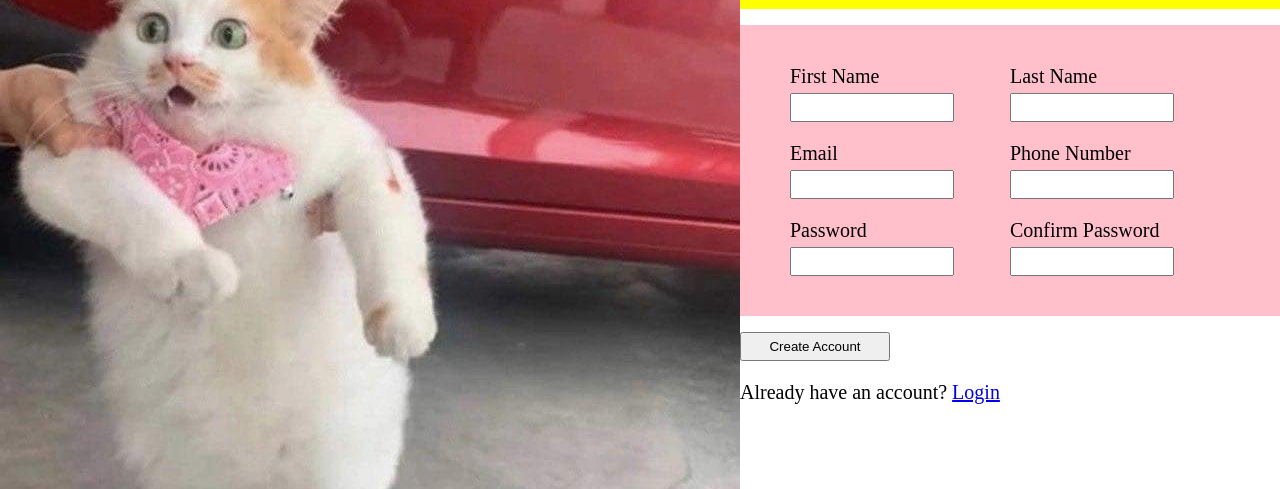
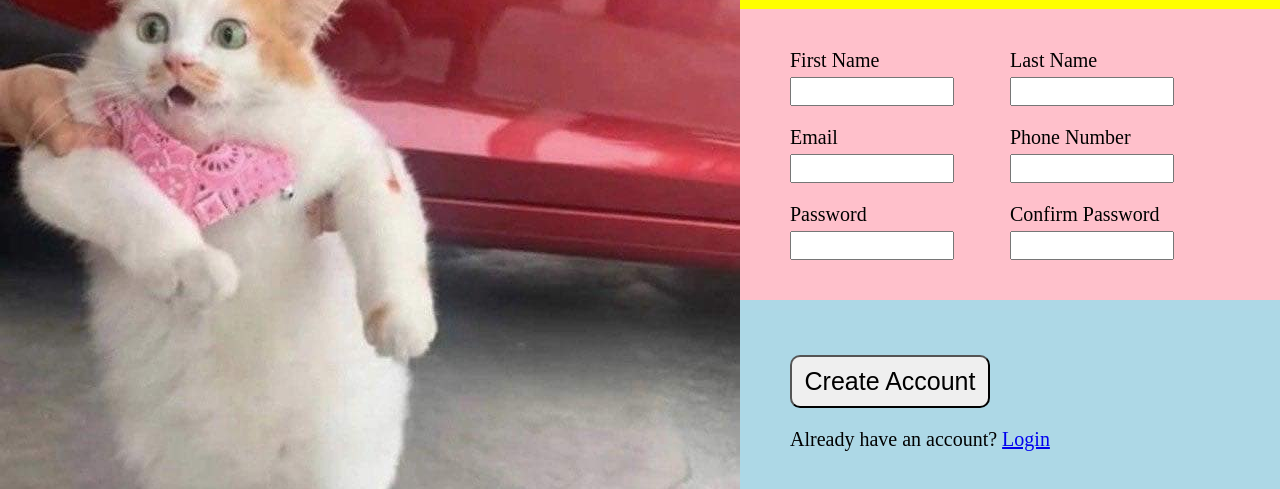
Before and after one commit to pauleenaphan/login-page, a plain HTML site: page index.html in a window 1280 px wide. Shown: the part 308-797 px from the top of the page. Drawn offline with Linux system fonts and the light colour scheme.

Commit message:
edited a few sections

```diff
--- a/style.css
+++ b/style.css
@@ -1,7 +1,9 @@
 body{
     display: flex;
     flex-direction: row;
+    justify-content: center;
     margin: 0;
+    background-color: lightgray;
 }
 
 .signup{
@@ -16,13 +18,11 @@ body{
     flex-direction: column;
     min-width: auto;
     padding: 160px 50px 10px 50px;
-
     background-color: yellow;
 }
 
 .signupform{
     background-color: pink;
-
 }
 
 ul{
@@ -30,6 +30,7 @@ ul{
     display: flex;
     flex-wrap: wrap;
     padding: 30px 50px;
+    margin: 0;
 }
 
 li{
@@ -49,17 +50,19 @@ input[type]{
    margin-top: 5px;
 }
 
-.footer{
+.btn_section{
     display: flex;
-    flex: 1;
     flex-direction: column;
     background-color: lightblue;
     padding: 50px;
+    height: 100%;
+    flex-grow: 1;
 }
 
-button{
+input[type = submit]{
     font-size: 25px;
-    width: 300px;
+    width: 200px;
+    padding: 10px;
     border-radius: 10px;
 }
 
```
